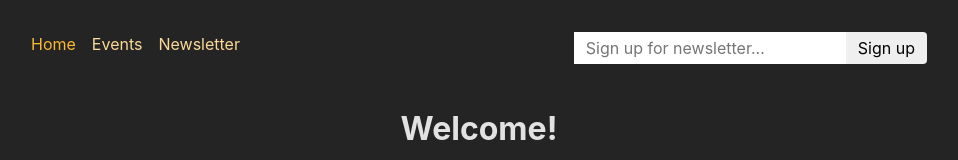
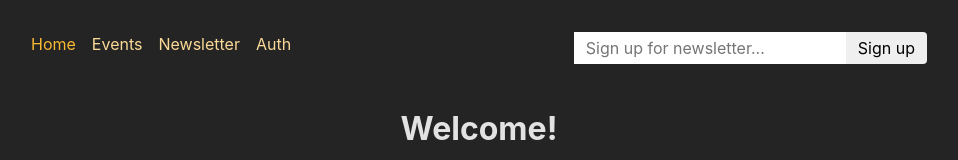
Before and after one commit to JulioVianaDev/athentication-react, a React (Create React App) app in the folder frontend/: page / in a window 1280 px wide. Shown: the top 160 px of the page, without its empty margins (161-1119 px from the left). Built offline with nearby package versions, Linux system fonts and the light colour scheme.

Commit message:
criando a rota de navegação para o auth

```diff
--- a/frontend/src/components/MainNavigation.js
+++ b/frontend/src/components/MainNavigation.js
@@ -39,6 +39,16 @@
               Newsletter
             </NavLink>
           </li>
+          <li>
+            <NavLink
+              to="/auth"
+              className={({ isActive }) =>
+                isActive ? classes.active : undefined
+              }
+            >
+              Auth
+            </NavLink>
+          </li>
         </ul>
       </nav>
       <NewsletterSignup />
--- a/frontend/src/router.js
+++ b/frontend/src/router.js
@@ -12,7 +12,7 @@
 import RootLayout from './pages/Root';
 import { action as manipulateEventAction } from './components/EventForm';
 import NewsletterPage, { action as newsletterAction } from './pages/Newsletter';
-
+import AuthenticationPage from './pages/Authentication'
 export const router = createBrowserRouter([
   {
     path: '/',
@@ -20,6 +20,10 @@
     errorElement: <ErrorPage />,
     children: [
       { index: true, element: <HomePage /> },
+      {
+        path: 'auth',
+        element: <AuthenticationPage/>
+      },
       {
         path: 'events',
         element: <EventsRootLayout />,
```
